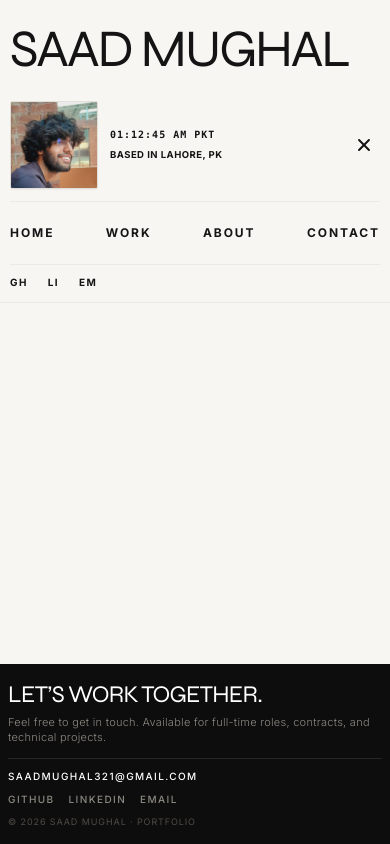
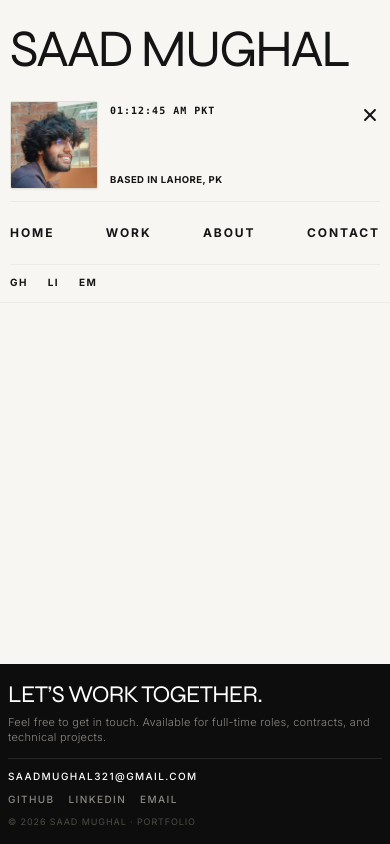
Before and after one commit to sedmugen/portfolio, a Next.js app: page / in a window 390 px wide. Both pictures are taken after a click on the button "Open menu". Built offline with nearby package versions, Linux system fonts and the light colour scheme.

Commit message:
feat(mobile): align time to top, location to bottom, and close button to top

```diff
--- a/components/nav.tsx
+++ b/components/nav.tsx
@@ -102,10 +102,10 @@ export function Nav() {
               transition={{ duration: 0.3, ease: [0.25, 1, 0.5, 1] }}
               className="w-full overflow-hidden pt-3 flex flex-col gap-3.5"
             >
-              {/* Row 2: Pic on the LEFT, Time & Location on RIGHT of Pic, '+' rotated button on far right */}
-              <div className="w-full flex items-center justify-between border-b border-border-subtle pb-3">
-                {/* Left group: Profile Picture + Time/Location to its right */}
-                <div className="flex items-center gap-3">
+              {/* Row 2: Pic on the LEFT, Time pinned to TOP, Location pinned to BOTTOM, '+' button aligned to TOP */}
+              <div className="w-full flex items-start justify-between border-b border-border-subtle pb-3">
+                {/* Left group: Profile Picture + Time (top) & Location (bottom) */}
+                <div className="flex items-stretch gap-3">
                   {/* Profile Picture on the Left */}
                   <div className="relative w-[5.5rem] h-[5.5rem] xs:w-24 xs:h-24 rounded-sm overflow-hidden bg-border-subtle border border-border shrink-0 shadow-sm">
                     <Image
@@ -118,8 +118,8 @@ export function Nav() {
                     />
                   </div>
 
-                  {/* Time & Location on the RIGHT of the pic */}
-                  <div className="flex flex-col items-start justify-center gap-1.5 text-left py-0.5">
+                  {/* Time pinned to TOP, Location pinned to BOTTOM */}
+                  <div className="flex flex-col items-start justify-between self-stretch text-left py-0.5">
                     <div className="text-[10px] xs:text-[11px] font-mono font-bold text-ink uppercase tracking-widest whitespace-nowrap">
                       <LiveTime /> <span className="text-ink">PKT</span>
                     </div>
@@ -131,12 +131,12 @@ export function Nav() {
                   </div>
                 </div>
 
-                {/* Far right: '+' button moved downwards & rotated 45deg to '×' */}
+                {/* Far right: '+' button aligned to TOP */}
                 <button
                   type="button"
                   onClick={() => setIsOpen(false)}
                   aria-label="Close menu"
-                  className="p-1.5 text-ink cursor-pointer hover:opacity-75 active:scale-90 transition-all focus:outline-none shrink-0 self-center"
+                  className="p-1 -mr-1 text-ink cursor-pointer hover:opacity-75 active:scale-90 transition-all focus:outline-none shrink-0 self-start"
                 >
                   <motion.div
                     animate={{ rotate: 45 }}
```
